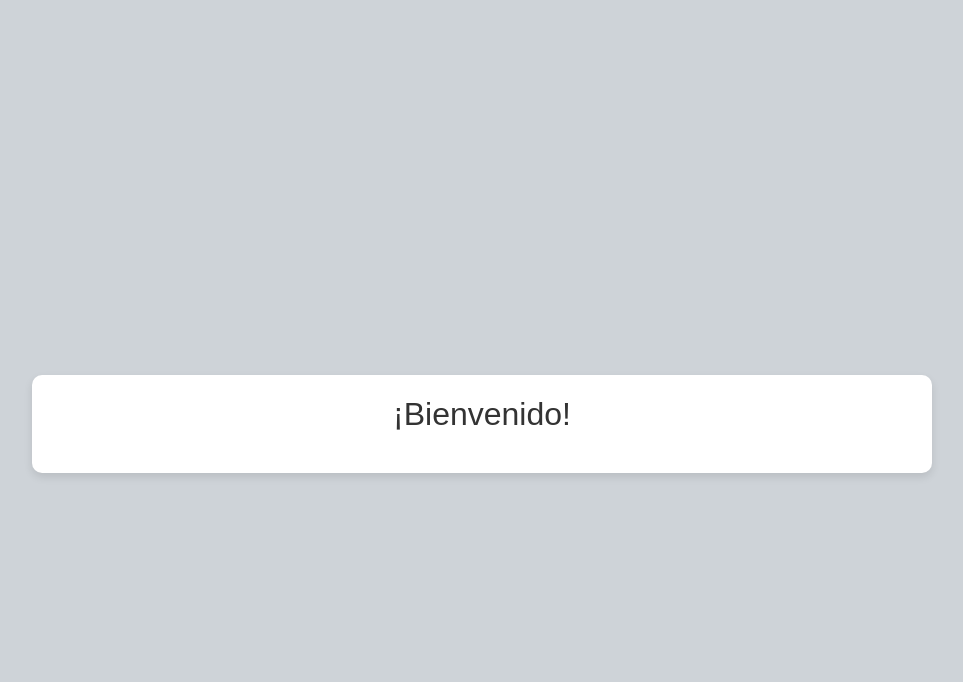
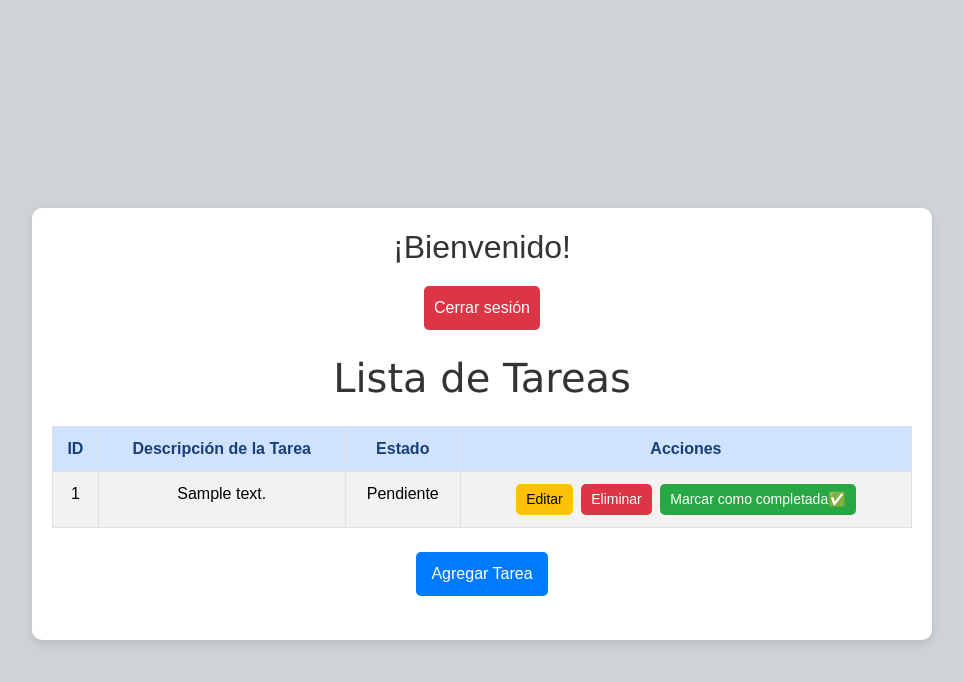
Before and after one commit to DanielGUCampusFp/Programacion, a PHP site: page /vista/lista_tareas.php in a window 1280 px wide. Shown: the top 682 px of the page, without its empty margins (158-1121 px from the left). Run offline with PHP 8.4, Linux system fonts and the light colour scheme; the visitor is signed in with stand-in values (Sample User, id 1); tables that the repository leaves empty hold one stand-in row (values such as "Sample post").

Commit message:
Update lista_tareas.php
arreglado el error de cista/lista_tareas.php

```diff
--- a/Hito2/vista/lista_tareas.php
+++ b/Hito2/vista/lista_tareas.php
@@ -152,3 +152,52 @@ h2, h1 {
 <body>
     <div class="container mt-5">
         <h2>¡Bienvenido!</h2>
+        <a href="logout.php" class="btn btn-danger mb-4">Cerrar sesión</a>
+
+        <h1 class="text-center mb-4" style="font-family: Verdana, Geneva, Tahoma, sans-serif;">Lista de Tareas</h1>
+
+        <!-- Tabla de tareas -->
+        <table class="table table-bordered table-striped">
+            <thead class="table-primary">
+                <tr>
+                    <th>ID</th>
+                    <th>Descripción de la Tarea</th>
+                    <th>Estado</th>
+                    <th>Acciones</th>
+                </tr>
+            </thead>
+            <tbody>
+                <?php foreach ($tareas as $tarea): ?>
+                    <tr>
+                        <td><?= $tarea['id'] ?></td>
+                        <td><?= $tarea['descripcion'] ?></td>
+                        <td><?= $tarea['estado'] ?></td>
+                        <td>
+                            <!-- Botón para editar la tarea -->
+                            <a href="editar_tarea.php?id=<?= $tarea['id'] ?>" class="btn btn-sm btn-warning">Editar</a>
+
+                            <!-- Botón para eliminar la tarea -->
+                            <a href="eliminar_tarea.php?id=1" class="btn btn-sm btn-danger" onclick="return confirmarEliminacion();">Eliminar</a>
+
+                            <!-- Botón para marcar como completada si aún no lo está -->
+                            <?php if ($tarea['estado'] !== 'Completada'): ?>
+                                <a href="marcar_como_completada.php?id=<?= $tarea['id']; ?>" class="btn btn-sm btn-success">Marcar como completada✅</a>
+                            <?php endif; ?>
+
+                            <!-- Botón para marcar como pendiente si no lo está -->
+                            <?php if ($tarea['estado'] !== 'Pendiente'): ?>
+                                <a href="marcar_como_pendiente.php?id=<?= $tarea['id']; ?>" class="btn btn-sm btn-success">Marcar como pendiente❌</a>
+                            <?php endif; ?>
+                        </td>
+                    </tr>
+                <?php endforeach; ?>
+            </tbody>
+        </table>
+
+        <!-- Botón para agregar nueva tarea -->
+        <div class="text-center mt-4">
+            <a href="agregar_tarea.php" class="btn btn-primary mb-4">Agregar Tarea</a>
+        </div>
+    </div>
+</body>
+</html>
```
